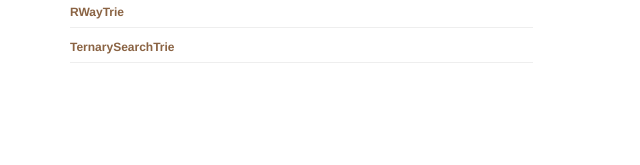
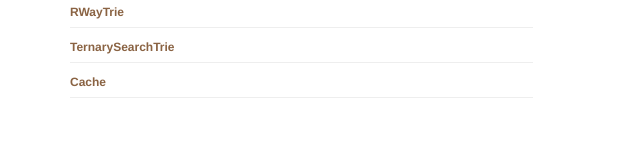
Before and after one commit to monmohan/dsjslib, a website: page index.html in a window 1280 px wide. Shown: the part 625-790 px from the top of the page, 592-1232 px from the left. Drawn offline with Linux system fonts and the light colour scheme.

Commit message:
Add caching

```diff
--- a/index.html
+++ b/index.html
@@ -20,6 +20,7 @@
 <li><a href="#btree">BTree</a></li>
 <li><a href="#rwaytrie-map">RWayTrie</a></li>
 <li><a href="#ternarysearchtrie-map">TernarySearchTrie</a></li>
+<li><a href="#cache">Cache</a></li>
 </ul>
 
 <h2 id="installation">Installation</h2>
```
